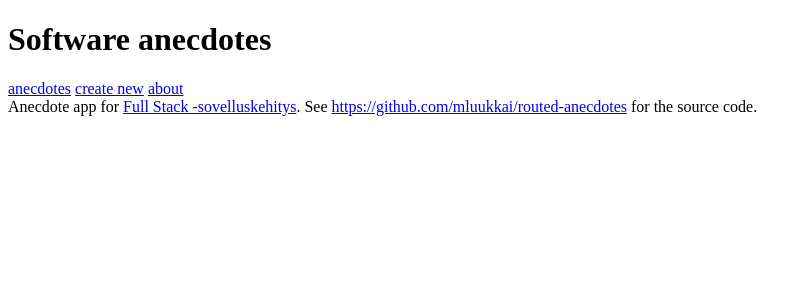
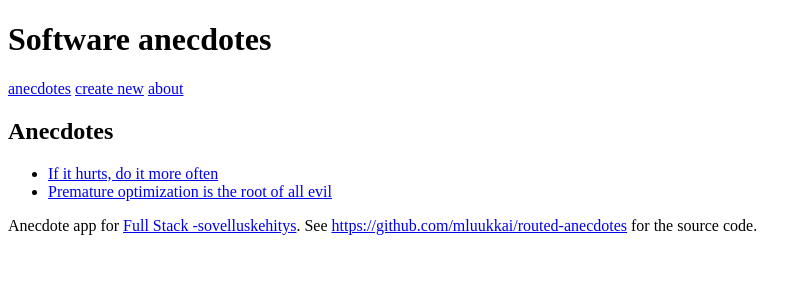
Before and after one commit to igguvol/fullstackopen-part6, a React (Create React App) app in the folder routed-anecdotes/: page / in a window 1280 px wide. Shown: the top 300 px of the page, without its empty margins (0-812 px from the left). Built offline with nearby package versions, Linux system fonts and the light colour scheme.

Commit message:
show anecdoteList in /

```diff
--- a/routed-anecdotes/src/App.js
+++ b/routed-anecdotes/src/App.js
@@ -4,7 +4,7 @@ import Anecdote from './components/Anecdote'
 
 const Menu = () => (
   <div>
-    <Link to='/anecdotes'>anecdotes</Link>&nbsp;
+    <Link to='/'>anecdotes</Link>&nbsp;
     <Link to='/create'>create new</Link>&nbsp;
     <Link to='/about'>about</Link>&nbsp;
   </div>
@@ -144,7 +144,7 @@ class App extends React.Component {
             <h1>Software anecdotes</h1>
               <Menu />
               <Switch>
-                <Route exact path='/anecdotes'>
+                <Route exact path='/'>
                   <AnecdoteList anecdotes={this.state.anecdotes} />
                 </Route>
                 <Route exact path='/anecdotes/:id' render={({match}) =>
```
